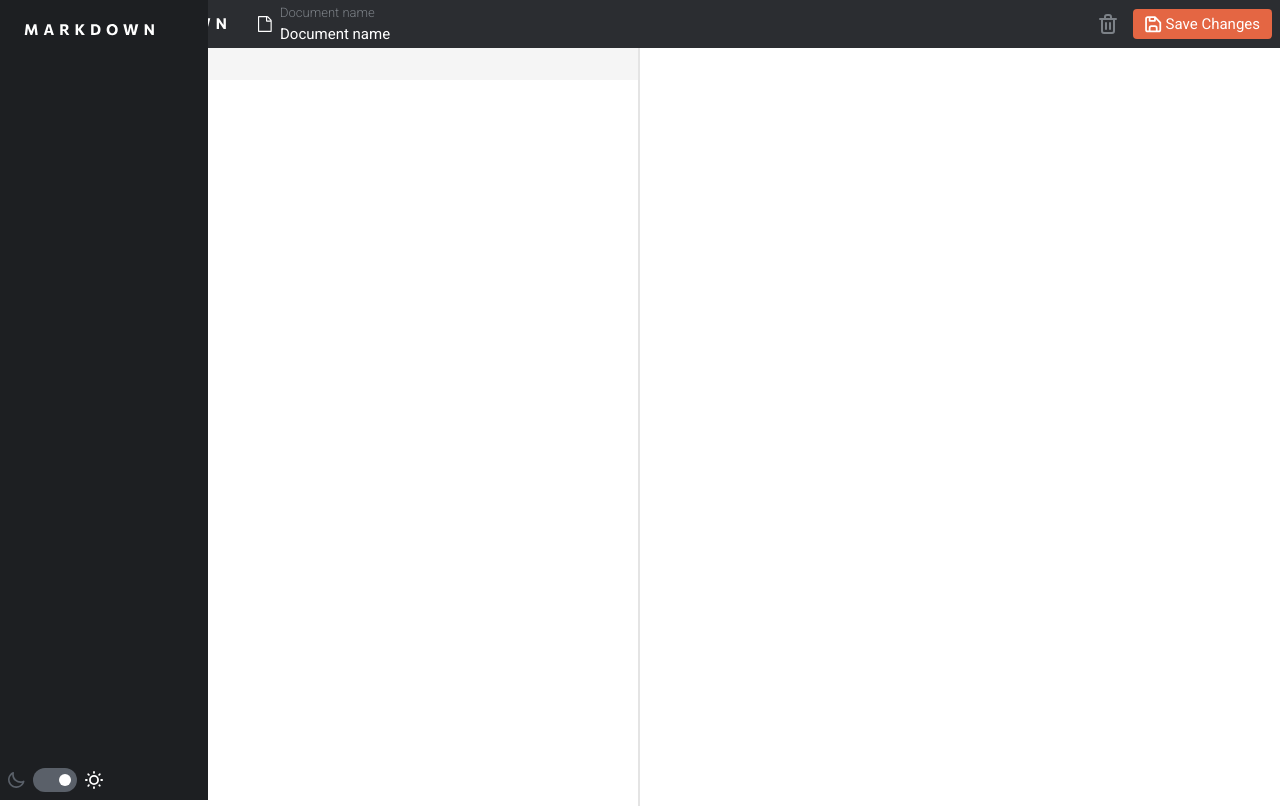
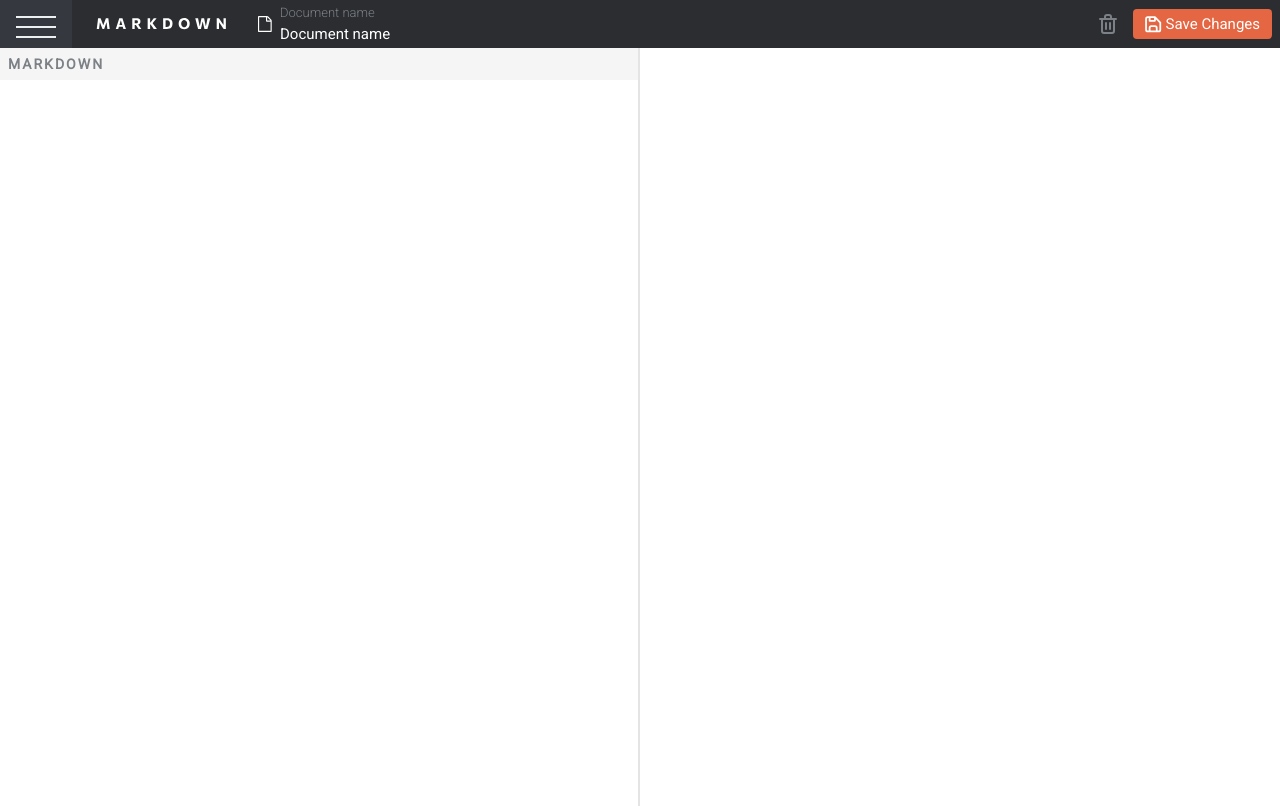
Before and after one commit to kielonl/markdown-editor, a React (Vite) app: page / in a window 1280 px wide. Built offline with nearby package versions, Linux system fonts and the light colour scheme.

Commit message:
fixed sidebar bug

```diff
--- a/src/App.tsx
+++ b/src/App.tsx
@@ -13,7 +13,7 @@ const App = () => {
     <ThemeContextProvider>
       <MarkdownContextProvider>
         <div className="h-full w-full dark:bg-dark-1000">
-          <Sidebar className={classNames({ "ml-52": showSidebar })} />
+          <Sidebar className={classNames({ "-ml-52": !showSidebar })} />
           <div
             className={classNames("transition-margin-left duration-500", {
               "ml-52": showSidebar,
```
